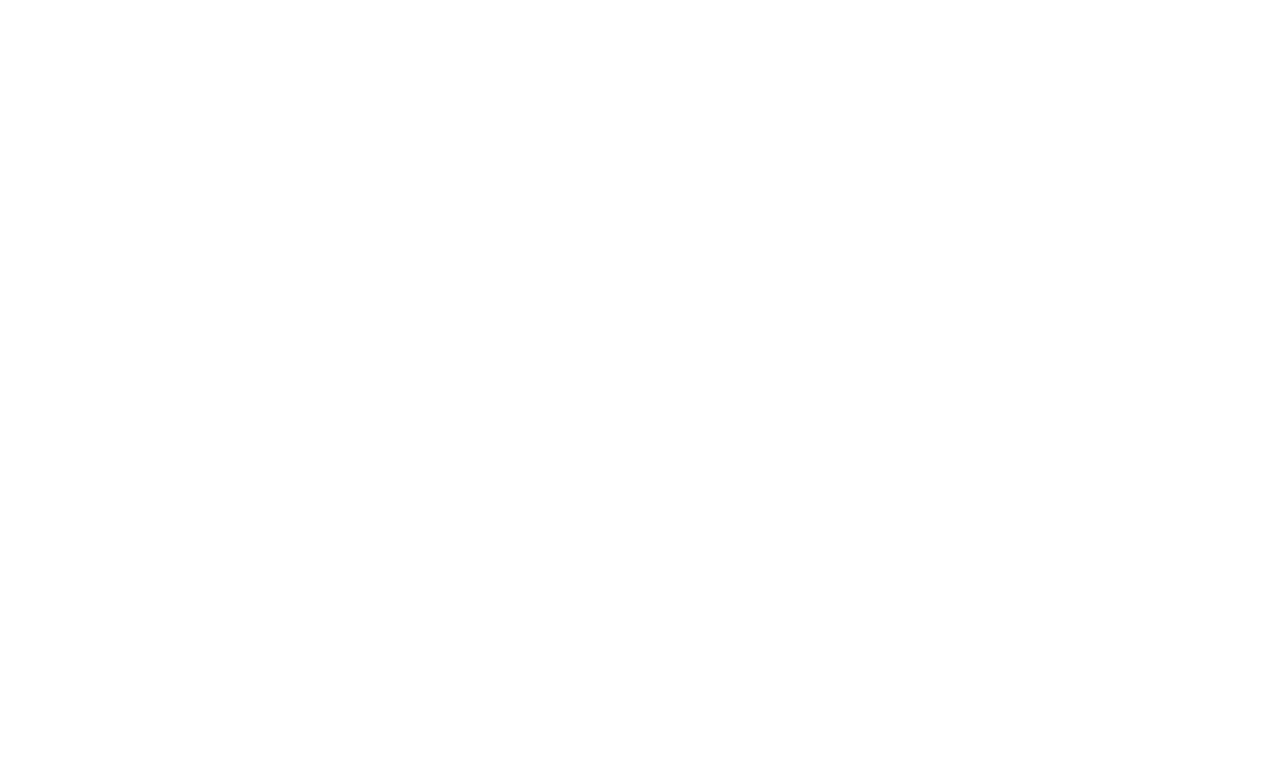
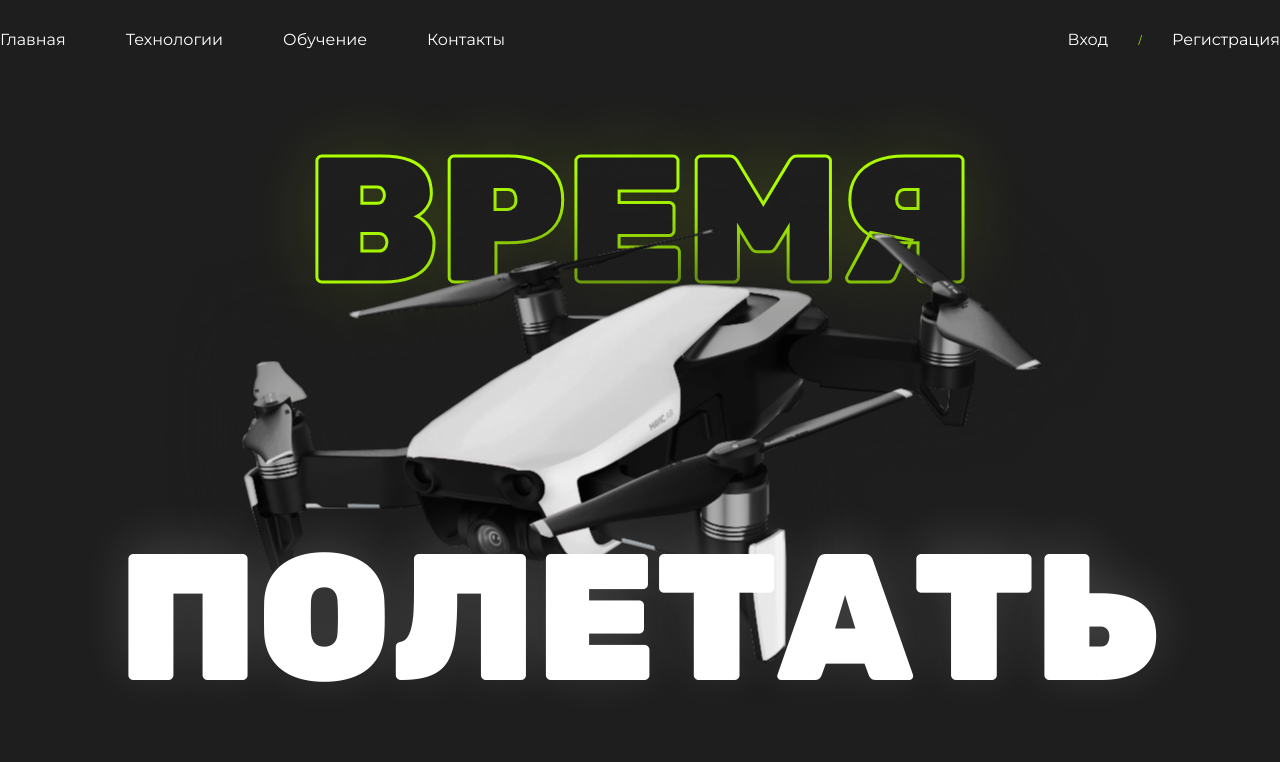
Before and after one commit to bull9og/Web-Drones, a plain HTML site: page Main_Site/index.html in a window 1280 px wide. Drawn offline with Linux system fonts and the light colour scheme.

Commit message:
finish sectionOne and Header

```diff
--- a/Main_Site/index.html
+++ b/Main_Site/index.html
@@ -3,9 +3,37 @@
 <head>
 	<meta charset="UTF-8">
 	<meta name="viewport" content="width=device-width, initial-scale=1.0">
+	<link rel="stylesheet" href="styles/styles.css">
 	<title>WEB-DRONES</title>
 </head>
 <body>
+	<header class="header">
+		<nav class="header-container">
+			<ul class="header__MainMenu">
+				<li class="header__MainMenu_link"><a href="#!" class="header-link">Главная</a></li>
+				<li class="header__MainMenu_link"><a href="#!" class="header-link">Технологии</a></li>
+				<li class="header__MainMenu_link"><a href="#!" class="header-link">Обучение</a></li>
+				<li class="header__MainMenu_link"><a href="#!" class="header-link">Контакты</a></li>
+			</ul>
+			<ul class="header__SecondMenu">
+				<li class="header__SecondMenu_link"><a href="#!" class="header-link">Вход</a></li>
+				<li class="header__SecondMenu_link"><a href="#!" class="header-link">Регистрация</a></li>
+			</ul>
+		</nav>
+	</header>
+	<main class="main">
+		<section class="sectionOne">
+			<div class="sectionOne-container">
+				<div class="sectionOne__information">
+					<h1 class="sectionOne__information_titleH1-green">ВРЕМЯ</h1>
+					<img src="source/sectionOne-drone.png" alt="Drone" class="sectionOne__information_img">
+					<h1 class="sectionOne__information_titleH1-white">ПОЛЕТАТЬ</h1>
+				</div>
+			</div>
+		</section>
+	</main>
+	<footer class="footer">
 
+	</footer>
 </body>
 </html>
--- /dev/null
+++ b/Main_Site/styles/obnulenie.scss
@@ -0,0 +1,17 @@
+/*---!!ОБНУЛЕНИЕ!!---*/
+* {padding: 0;margin: 0;border: 0;}
+html,body {height: 100%;width: 100%;box-sizing: border-box;font-size: 100%;line-height: 1;font-size: 14px;-ms-text-size-adjust: 100%;-moz-text-size-adjust: 100%;-webkit-text-size-adjust: 100%;}
+*,*:before,*:after{-moz-box-sizing: border-box;-wedkit-box-sizing: border-box;box-sizing: inherit;}
+:focus,:active {outline: none;}
+a:focus,a:active {outline: none;}
+nav,footer,header,aside {display: block;}
+input,button,textarea {font-family: inherit;}
+input::-ms-clear {display: none;}
+button {cursor: pointer;}
+button::-moz-focus-inner {padding: 0; border: 0;}
+a,a:visited {text-decoration: none;}
+a:hover {text-decoration: none;}
+ul li {list-style: none;}
+img {vertical-align: top;}
+h1,h2,h3,h4,h5,h6 {font-size: inherit; font-weight: 400;}
+/*------------------------------------------------------*/
--- /dev/null
+++ b/Main_Site/styles/styles.scss
@@ -0,0 +1,122 @@
+//? ----------------- IMPORT START ----------------- ?//
+@import 'obnulenie.css';
+@import url('https://fonts.googleapis.com/css2?family=Montserrat:wght@400;500;600;700;900&family=Roboto&display=swap');
+@import url('https://fonts.googleapis.com/css2?family=Jost:wght@400;500;600;700&display=swap');
+@import url('https://fonts.googleapis.com/css2?family=Rubik:wght@800;900&display=swap');
+//? ----------------- IMPORT END ----------------- ?//
+
+
+
+//! ----------------- GLOBAL-CSS START ----------------- !//
+body {
+	background-color: #1E1E1E;
+	min-height: 100%;
+}
+[class*='header-link'] {
+	color: #FFFFFF;
+	font-family: 'Montserrat';
+	font-size: 16px;
+	font-style: normal;
+	font-weight: 400;
+	line-height: normal;
+	transition: 0.5s;
+	&:hover {
+		color: #ADFF00;
+		transition: 0.5s;
+	}
+}
+[class*='_titleH1-white'] {
+	color: #FFF;
+	font-feature-settings: 'case' on, 'liga' off;
+	text-shadow: 0px -10px 50px rgba(255, 255, 255, 0.15);
+	font-family: 'Rubik';
+	font-size: 180px;
+	font-style: normal;
+	font-weight: 900;
+	line-height: normal;
+	text-transform: uppercase;
+	z-index: 2;
+	margin-top: 290px;
+}
+[class*='_titleH1-green'] {
+	font-feature-settings: 'case' on, 'liga' off;
+	text-shadow: 0px 0px 75px rgba(204, 255, 0, 0.15);
+	font-family: 'Rubik';
+	font-size: 180px;
+	font-style: normal;
+	font-weight: 900;
+	line-height: normal;
+	text-transform: uppercase;
+	color: #1E1E1E;
+	-webkit-text-stroke: #ADFF00 3px;
+	z-index: -1;
+	margin-bottom: -105px;
+}
+//! ----------------- GLOBAL-CSS END ----------------- !//
+
+
+
+//* ----------------- HEADER-CSS START ----------------- *//
+.header {
+	width: 100%;
+}
+.header-container {
+	max-width: 1400px;
+	margin: 0 auto;
+	display: flex;
+	align-items: center;
+	justify-content: space-between;
+	padding: 30px 0;
+}
+.header__MainMenu {
+	display: flex;
+	align-items: center;
+}
+.header__MainMenu_link {
+	margin-right: 60px;
+	&:last-child {
+		margin-right: 0;
+	}
+}
+.header__SecondMenu {
+	display: flex;
+	align-items: center;
+}
+.header__SecondMenu_link {
+	&:first-child::after {
+		content: '/';
+		margin: 0 30px;
+		color: #ADFF00;
+	}
+}
+//* ----------------- HEADER-CSS END ----------------- *//
+
+
+
+//* ----------------- SECTION_ONE-CSS START ----------------- *//
+.sectionOne {
+	width: 100%;
+}
+.sectionOne-container {
+	max-width: 1400px;
+	margin: 0 auto;
+	height: 85vh;
+	display: flex;
+	align-items: center;
+	justify-content: center;
+}
+.sectionOne__information {
+	display: flex;
+	flex-direction: column;
+	align-items: center;
+	justify-content: center;
+	position: relative;
+}
+.sectionOne__information_img {
+	position: absolute;
+	z-index: 1;
+	top: 50%;
+	left: 50%;
+	transform: translate(-50%,-50%);
+}
+//* ----------------- SECTION_ONE-CSS END ----------------- *//
```
Also changed, not shown: Main_Site/source/sectionOne-drone.png (added), Main_Site/styles/obnulenie.css (added), Main_Site/styles/styles.css (added).
